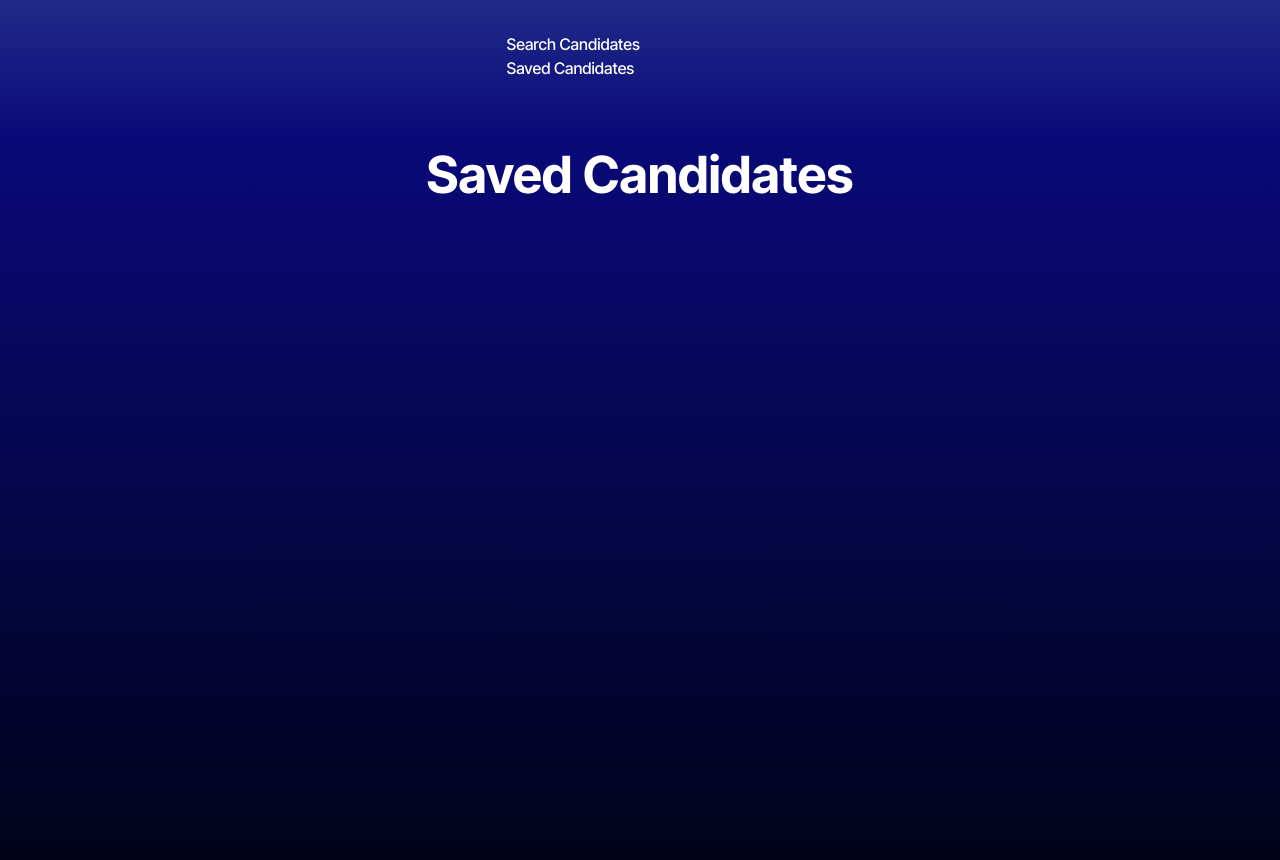
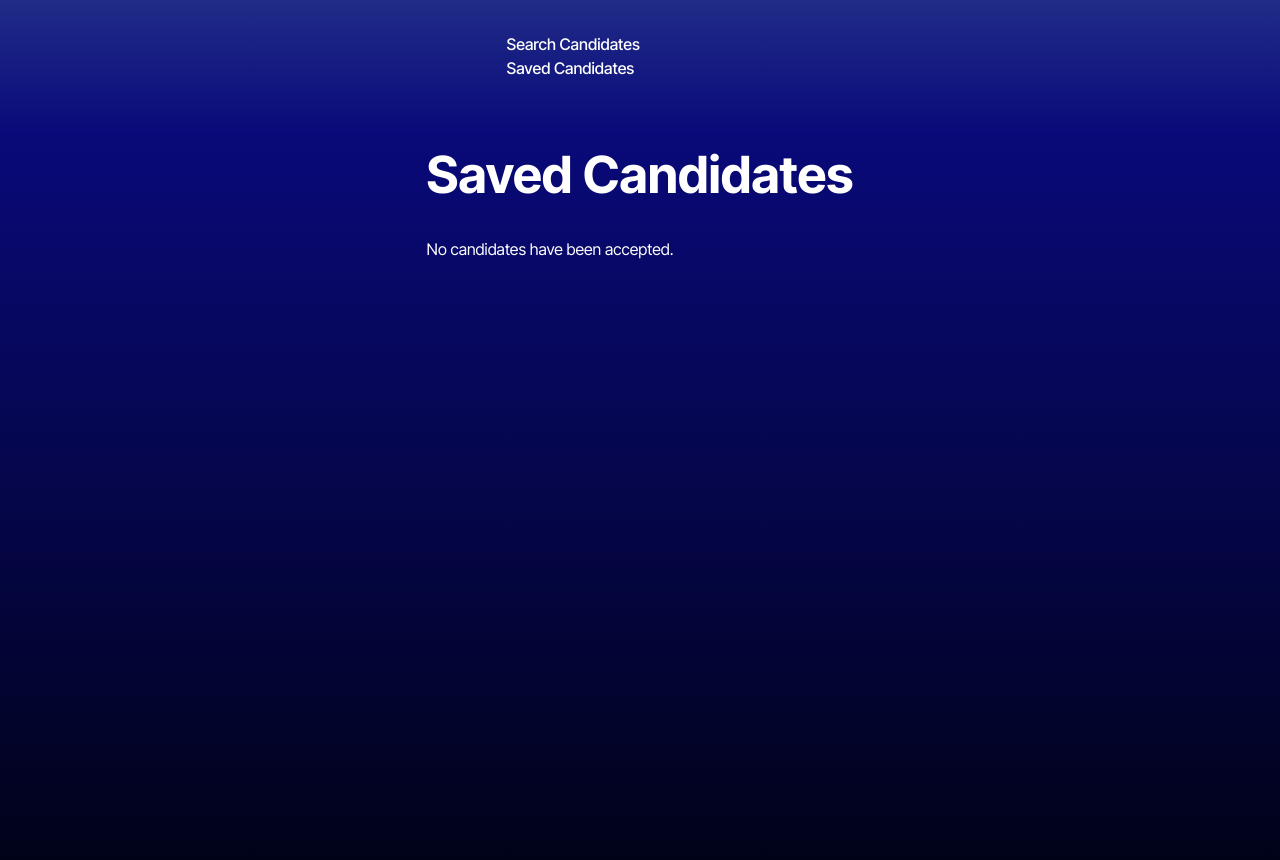
Before and after one commit to Pink727/Candidate_Search, a React (Vite) app: page /SavedCandidates in a window 1280 px wide. Shown: the top 860 px of the page. Built offline with nearby package versions, Linux system fonts and the light colour scheme.

Commit message:
Enhance SavedCandidates component to load candidates from local storage and display additional details

```diff
--- a/src/pages/SavedCandidates.tsx
+++ b/src/pages/SavedCandidates.tsx
@@ -1,12 +1,20 @@
-import { useState } from 'react';
+import { useState, useEffect } from 'react';
 import Candidate from '../interfaces/Candidate.interface';
 
 const SavedCandidates = () => {
-  const [savedCandidates] = useState<Candidate[]>([]);
+  const [savedCandidates, setSavedCandidates] = useState<Candidate[]>([]);
+
+  useEffect(() => {
+    const saved = JSON.parse(localStorage.getItem('savedCandidates') || '[]');
+    setSavedCandidates(saved);
+  }, []);
 
   return (
     <div>
       <h1>Saved Candidates</h1>
+      {savedCandidates.length === 0 ? (
+        <p>No candidates have been accepted.</p>
+      ) : (
         <ul>
           {savedCandidates.map(candidate => (
             <li key={candidate.id}>
@@ -14,9 +22,14 @@ const SavedCandidates = () => {
               <a href={candidate.html_url} target="_blank" rel="noopener noreferrer">
                 {candidate.login}
               </a>
+              <p>Name: {candidate.name}</p>
+              <p>Location: {candidate.location}</p>
+              <p>Email: {candidate.email}</p>
+              <p>Company: {candidate.company}</p>
             </li>
           ))}
         </ul>
+      )}
     </div>
   );
 };
```
Lines whose indentation alone changed are shown as unchanged.
